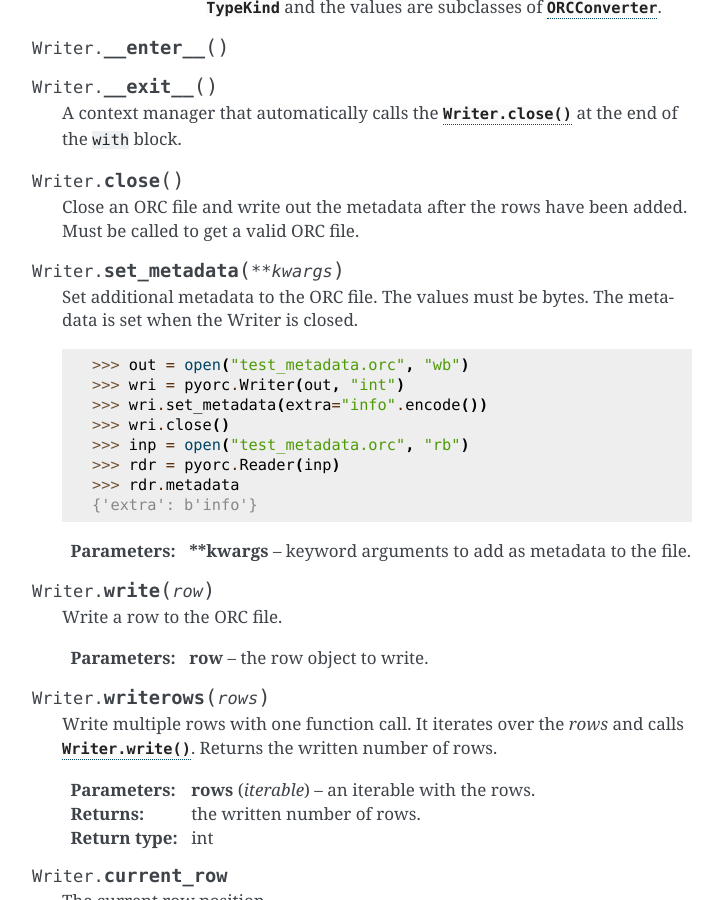
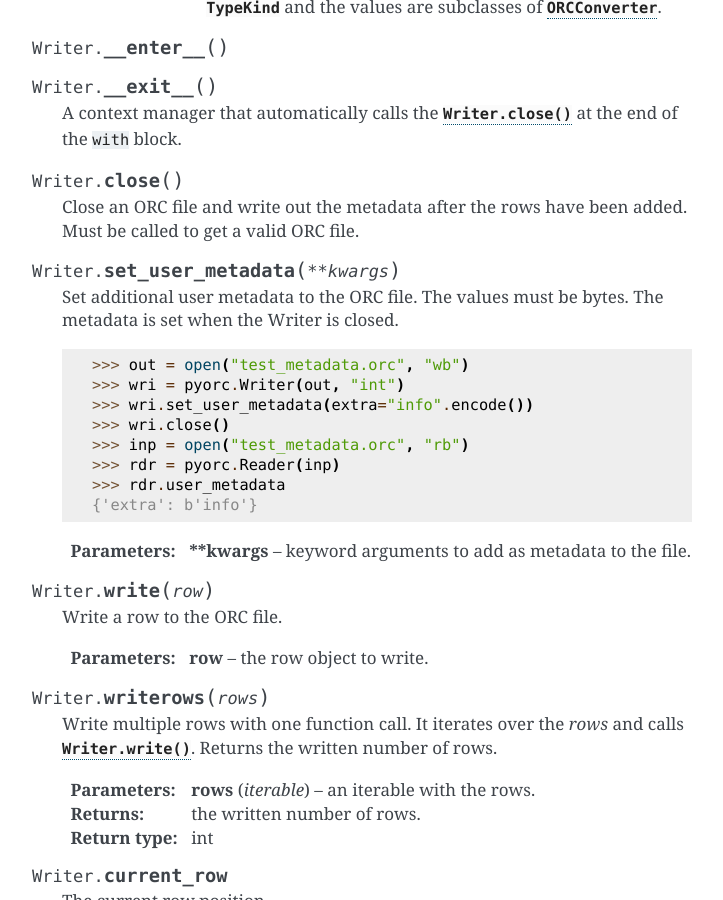
Before and after one commit to noirello/pyorc, a Sphinx documentation site: the page built from docs/api.rst, in a window 1280 px wide and 900 px high, scrolled down 10874 px. Shown: the whole window, without its empty margins (388-1111 px from the left). Built offline with Sphinx 7.4.7, drawn with Linux system fonts in a browser that asks for light colours; some of the changed text lies outside the part shown.

Commit message:
Rename metadata property and set_metadata method

```diff
--- a/CHANGELOG.rst
+++ b/CHANGELOG.rst
@@ -28,6 +28,8 @@ Changed
 - TimestampConverter's to_orc and from_orc methods got an extra timezone
   parameter, that will be bound to the same ZoneInfo object passed to the
   Reader or Writer via their timezone parameters during type convert.
+- Renamed Reader.metadata property and Writer.set_metadata method to
+  user_metadata and set_user_metadata respectively to avoid confusion.
 
 Fixed
 ~~~~~
--- a/docs/api.rst
+++ b/docs/api.rst
@@ -186,10 +186,10 @@ API documentation
     >>> reader.format_version
     (0, 11)
 
-.. attribute:: Reader.metadata
+.. attribute:: Reader.user_metadata
 
-    The metadata information of the ORC file in a dictionary. The values
-    are always bytes.
+    The user metadata information of the ORC file in a dictionary. The
+    values are always bytes.
 
 .. attribute:: Reader.num_of_stripes
 
@@ -571,21 +571,21 @@ API documentation
 
 .. method:: Writer.close()
 
-    Close an ORC file and write out the metadata after the rows have been added.
-    Must be called to get a valid ORC file.
+    Close an ORC file and write out the metadata after the rows have been
+    added. Must be called to get a valid ORC file.
 
-.. method:: Writer.set_metadata(**kwargs)
+.. method:: Writer.set_user_metadata(**kwargs)
 
-    Set additional metadata to the ORC file. The values must be bytes. The
-    metadata is set when the Writer is closed.
+    Set additional user metadata to the ORC file. The values must be bytes.
+    The metadata is set when the Writer is closed.
 
     >>> out = open("test_metadata.orc", "wb")
     >>> wri = pyorc.Writer(out, "int")
-    >>> wri.set_metadata(extra="info".encode())
+    >>> wri.set_user_metadata(extra="info".encode())
     >>> wri.close()
     >>> inp = open("test_metadata.orc", "rb")
     >>> rdr = pyorc.Reader(inp)
-    >>> rdr.metadata
+    >>> rdr.user_metadata
     {'extra': b'info'}
 
     :param \*\*kwargs: keyword arguments to add as metadata to the file.
```
Also changed, not shown: 8 other files.
